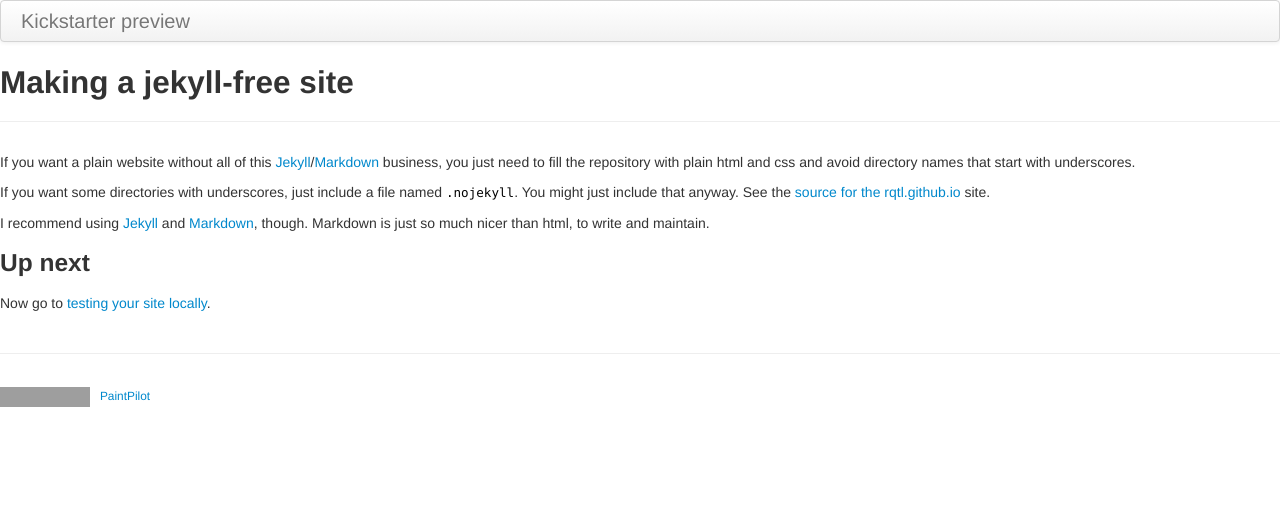
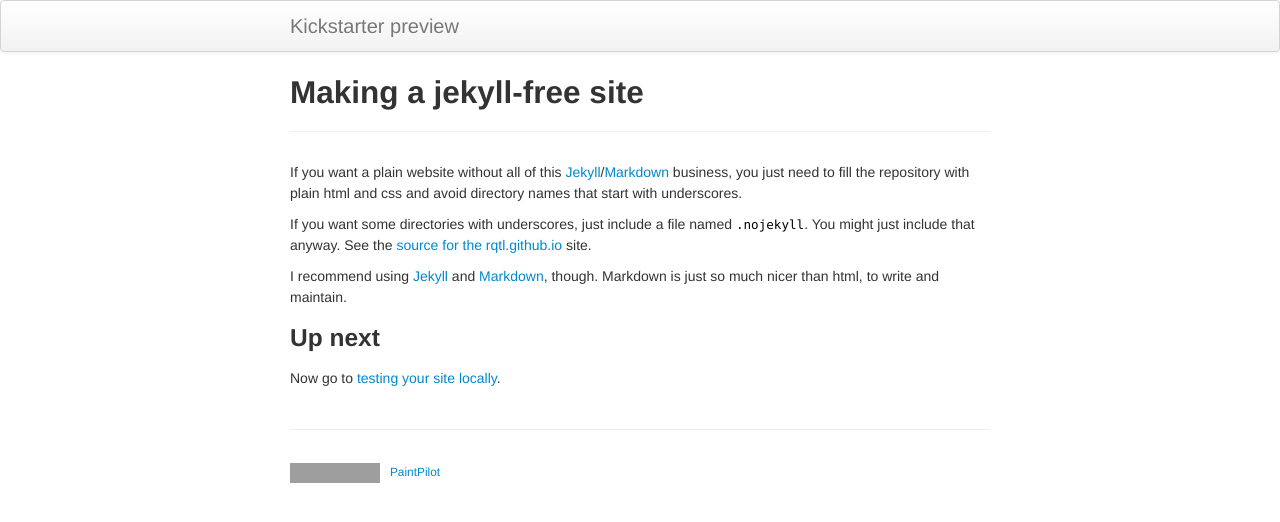
Before and after one commit to IgnatMaldive/PaintPilot, a Jekyll site: the page built from pages/nojekyll.md, in a window 1280 px wide. Shown: the top 522 px of the page. Built offline with Jekyll 4.4.1, drawn with Linux system fonts in a browser that asks for light colours; grey boxes are pictures that could not be loaded.

Commit message:
Update style.css

```diff
--- a/assets/themes/twitter/css/style.css
+++ b/assets/themes/twitter/css/style.css
@@ -1,6 +1,9 @@
 /* Custom container */
 .container-narrow {
-  margin: 0 auto;}
+  margin: 0 auto;
+  max-width: 700px;
+  font-size: 100%;
+  line-height: 1.5}
 
 .container-narrow > hr {
   margin: 30px 0; }
```
